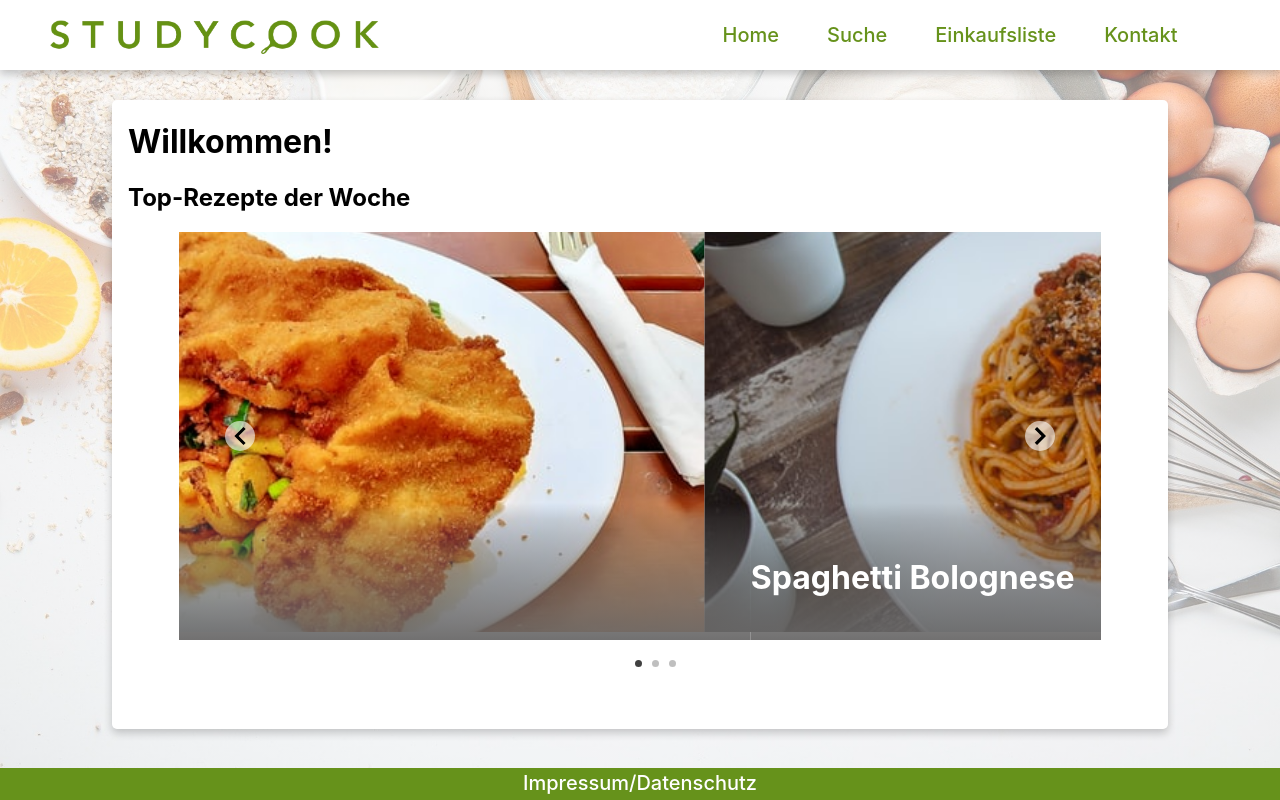
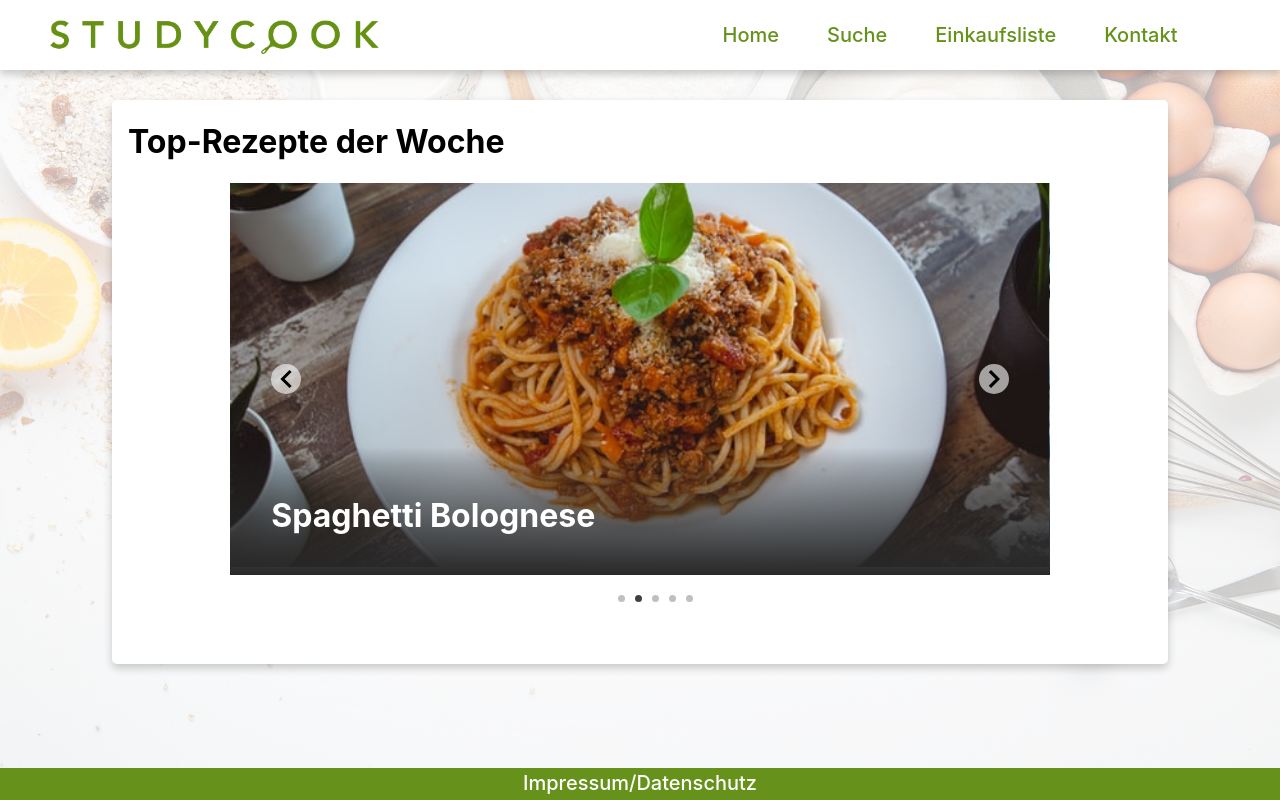
Before and after one commit to MichaelBehringer/Stud-Cook, a React (Create React App) app: page / in a window 1280 px wide. Built offline with nearby package versions, Linux system fonts and the light colour scheme.

Commit message:
Updated Home Bildskalierung

```diff
--- a/src/App.js
+++ b/src/App.js
@@ -13,7 +13,7 @@ import Footer from "./Views/Footer";
 import EmailSent from "./Views/EmailSent";
 
 const backgroundImageStyle = {
-  backgroundImage: 'linear-gradient(rgba(255,255,255,0.5), rgba(255,255,255,0.5)), url("backgroundImage.jpg")',
+  backgroundImage: 'linear-gradient(rgba(255,255,255,0.7), rgba(255,255,255,0.7)), url("backgroundImage.jpg")',
   height:'100vh',
   backgroundSize: 'cover',
   backgroundRepeat: 'no-repeat'
--- a/src/Views/Home.js
+++ b/src/Views/Home.js
@@ -5,8 +5,7 @@ function Home() {
   return (
     <div>
       <div className="card cardMain">
-        <h1>Willkommen!</h1>
-        <h2>Top-Rezepte der Woche</h2>
+        <h1>Top-Rezepte der Woche</h1>
         <div className="recipeContainer">
             <ImageSlider/>
         </div>
--- a/src/Views/ImageSlider.js
+++ b/src/Views/ImageSlider.js
@@ -5,7 +5,8 @@ import 'react-slideshow-image/dist/styles.css';
 import {useNavigate } from 'react-router-dom';
 
 const slideProps={
-  indicators: true
+  indicators: true,
+  duration: 3000
 }
 
 const ImageSlider = () => {
--- a/src/Views/SliderData.js
+++ b/src/Views/SliderData.js
@@ -2,6 +2,8 @@
 var topRecipe0 = require('../data/Recipes.json')[0];
 var topRecipe1 = require('../data/Recipes.json')[1];
 var topRecipe2 = require('../data/Recipes.json')[2];
+var topRecipe3= require('../data/Recipes.json')[3];
+var topRecipe4 = require('../data/Recipes.json')[4];
 
 export const SliderData=[
     {
@@ -19,4 +21,14 @@ export const SliderData=[
         url: topRecipe2.image,
         caption: topRecipe2.name
     },
+    {
+        id: topRecipe3.id,
+        url: topRecipe3.image,
+        caption: topRecipe3.name
+    },
+    {
+        id: topRecipe4.id,
+        url: topRecipe4.image,
+        caption: topRecipe4.name
+    },
 ];
--- a/src/styles/globalStyles.css
+++ b/src/styles/globalStyles.css
@@ -13,8 +13,8 @@ code {
 }
 
 .card {
-  padding: 1px 16px;
-  margin: 0 auto 1% auto;
+  padding: 1px 16px 1px 16px;
+  margin: 0 auto 0 auto;
   box-shadow: 0 4px 8px 0 rgba(0,0,0,0.2);
   background-color: white;
   transition: 0.3s;
@@ -101,24 +101,25 @@ body{
 
 .recipeContainer{
   flex-wrap: wrap;
-  width: 90%;
-  height:auto;
+  width: 80%;
   margin: 0 auto 5% auto;
 }
 
 react-slideshow-container {
   width: 100%;
-  height: auto;
+  border: none;
 }
 
-.box .zoomIMG{
+.zoomIMG{
   width: 100%;
-  height: 400px;
+  height: 30vw;
   object-fit: cover;
   cursor: pointer;
 }
 
 .box{
+  width: 100%;
+  height: 100%;
   position: relative;
   font-size: 32px;
   font-weight: bold;
@@ -131,10 +132,10 @@ react-slideshow-container {
   bottom: 0;
   right: 0;
   left: 5%;
-  width: 100%; /* Set the width of the positioned div */
+  width: 100%;
   padding-top: 6%;
 
-  background:linear-gradient(rgba(128, 128, 128, 0), 35%, rgba(102, 101, 101, 0.925));
+  background:linear-gradient(rgba(54, 54, 54, 0), 40%, rgb(39, 39, 39));
   color: white;
 }
 
@@ -255,3 +256,7 @@ table .listForInt{
   padding-right: 30px;
   padding-top: 2px;
 }
+
+ul.indicators{
+  margin-bottom: 0;
+}
```
